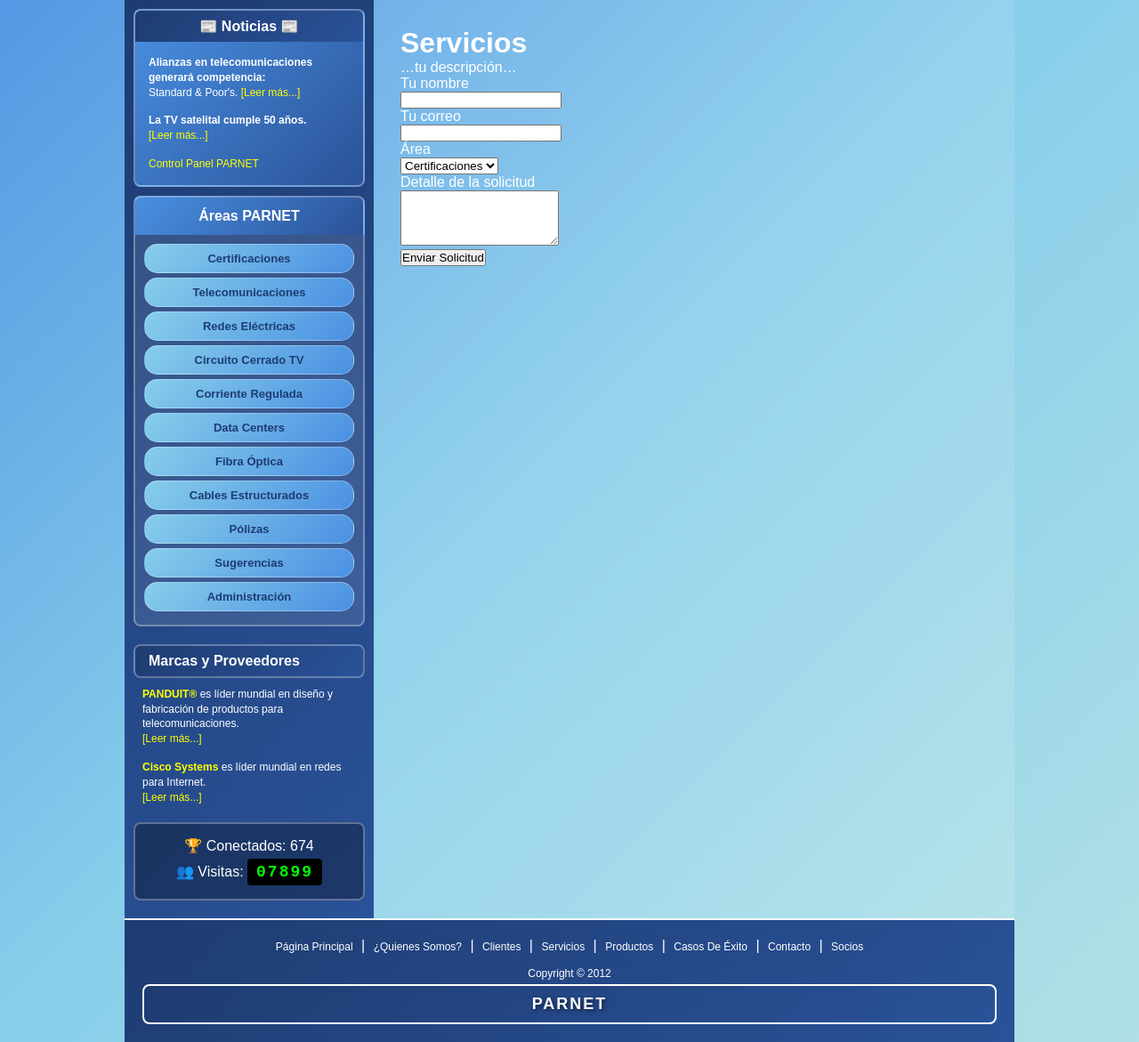
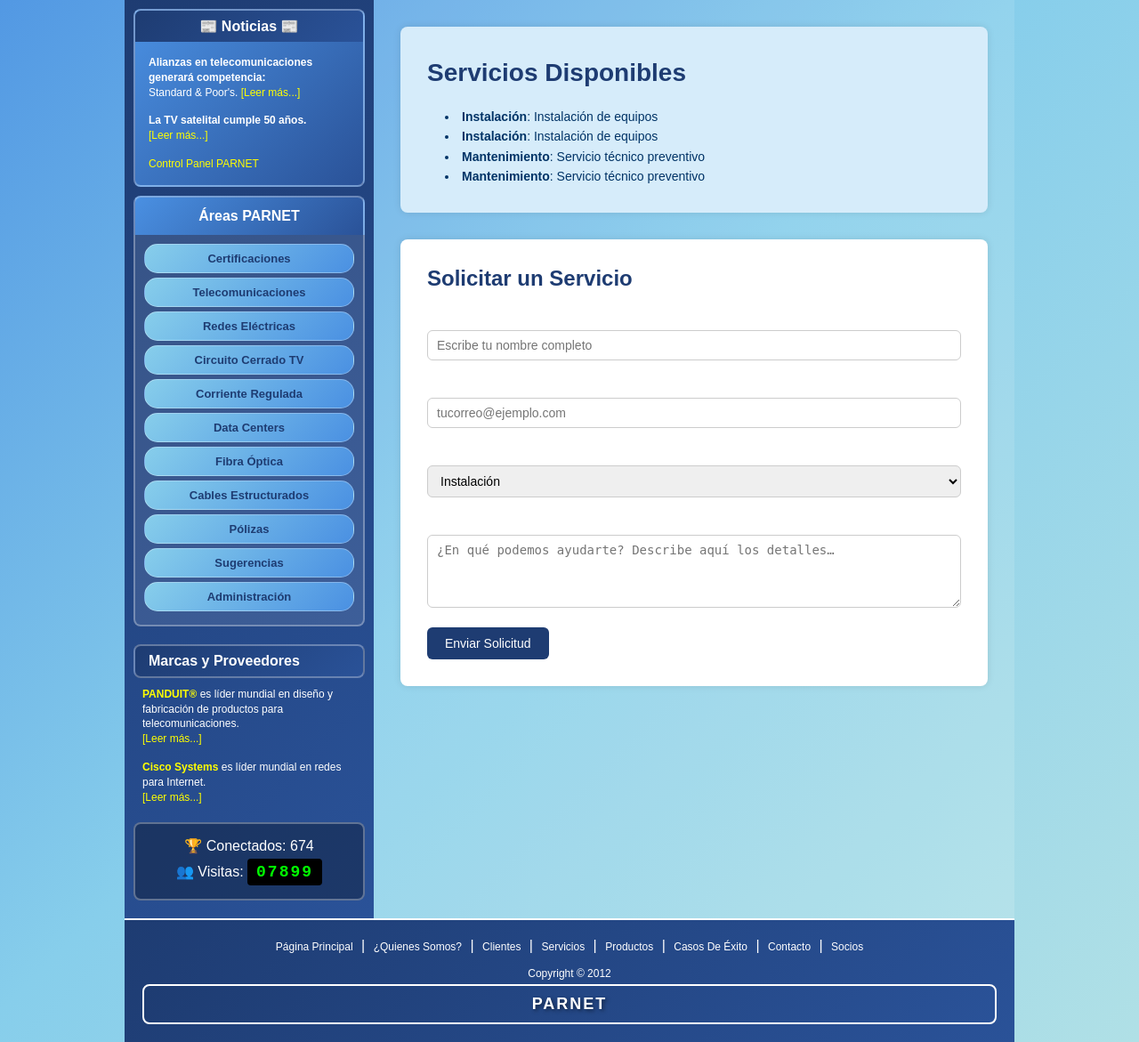
Before and after one commit to cecidavi/Partner, a Flask app: page /servicios in a window 1280 px wide. Shown: the part 179-1350 px from the top of the page at 89% size. Run offline with Flask 3, Linux system fonts and the light colour scheme; data comes from the database, SQL or seed files in the repository; parts of the project's set-up code (start-up, migrations or seed data) failed here and were passed over; some libraries are stand-ins or nearby versions.

Commit message:
servicios echo

```diff
--- a/app/routes/public.py
+++ b/app/routes/public.py
@@ -4,6 +4,7 @@ from app.models.cliente import Cliente
 from app.models.producto import Producto
 from app.forms.servicio_form import ServicioForm
 from app.models.solicitud_servicio import SolicitudServicio
+from app.models.servicio import Servicio
 from app.models.contacto import Contacto
 from app import db
 
@@ -22,21 +23,32 @@ def clientes():
     lista_clientes = Cliente.query.all()
     return render_template('clientes.html', clientes=lista_clientes)
 
-@public_bp.route('/servicios', methods=['GET','POST'])
+@public_bp.route('/servicios', methods=['GET', 'POST'])
 def servicios():
+    # Cargamos los servicios ofrecidos
+    servicios_ofrecidos = Servicio.query.order_by(Servicio.nombre).all()
+
+    # Preparamos el formulario, con choices dinámicas
     form = ServicioForm()
+    form.area.choices = [(s.id, s.nombre) for s in servicios_ofrecidos]
+
     if form.validate_on_submit():
-        req = SolicitudServicio(
+        solicitud = SolicitudServicio(
             nombre_cliente = form.nombre.data,
             correo_cliente = form.correo.data,
-            servicio_id    = None,              # o un mapeo si quieres FK
+            servicio_id    = form.area.data,
             detalle        = form.detalle.data
         )
-        db.session.add(req)
+        db.session.add(solicitud)
         db.session.commit()
         flash('¡Solicitud de servicio enviada!', 'success')
         return redirect(url_for('public.servicios'))
-    return render_template('servicios.html', form=form)
+
+    return render_template(
+        'servicios.html',
+        servicios_ofrecidos=servicios_ofrecidos,
+        form=form
+    )
 
 @public_bp.route('/producto')
 def productos():
@@ -58,7 +70,6 @@ def contactos():
         correo  = request.form.get('correo')
         mensaje = request.form.get('mensaje')
 
-        # guardar
         nuevo = Contacto(nombre=nombre, correo=correo, mensaje=mensaje)
         db.session.add(nuevo)
         db.session.commit()
--- a/app/templates/servicios.html
+++ b/app/templates/servicios.html
@@ -1,49 +1,110 @@
+{# templates/servicios.html #}
 {% extends "base.html" %}
 {% block title %}Servicios - PARNET Ingeniería{% endblock %}
 
 {% block extra_css %}
 <style>
-/* … tus estilos previos … */
+.servicios-section {
+    padding: 30px;
+    background: #d6ecfa;
+    border-radius: 8px;
+    box-shadow: 0 0 8px rgba(0,0,0,0.1);
+    color: #003366;
+    font-size: 14px;
+    line-height: 1.6;
+    margin-bottom: 30px;
+}
+.servicios-section h1 {
+    color: #1e3c72;
+    margin-bottom: 15px;
+}
+.servicios-section ul {
+    list-style: disc inside;
+    padding-left: 20px;
+}
 .solicitud-section {
-    margin-top: 40px;
     padding: 30px;
     background: #ffffff;
     border-radius: 8px;
     box-shadow: 0 0 8px rgba(0,0,0,0.1);
 }
-/* … */
+.solicitud-section h2 {
+    color: #1e3c72;
+    margin-bottom: 20px;
+}
+.solicitud-section .form-group {
+    margin-bottom: 18px;
+}
+.solicitud-section label {
+    font-weight: bold;
+    display: block;
+    margin-bottom: 6px;
+}
+.solicitud-section input,
+.solicitud-section textarea,
+.solicitud-section select {
+    width: 100%;
+    padding: 8px 10px;
+    border: 1px solid #ccc;
+    border-radius: 6px;
+    font-size: 14px;
+}
+.solicitud-section button {
+    background: #1e3c72;
+    color: #fff;
+    border: none;
+    padding: 10px 20px;
+    border-radius: 6px;
+    cursor: pointer;
+    font-size: 14px;
+    transition: background 0.3s;
+}
+.solicitud-section button:hover {
+    background: #16335e;
+}
 </style>
 {% endblock %}
 
 {% block content %}
   <div class="servicios-section">
-    <h1>Servicios</h1>
-    <p class="lead">…tu descripción…</p>
-    <!-- … contenido estático … -->
+    <h1>Servicios Disponibles</h1>
+    <ul>
+      {% for s in servicios_ofrecidos %}
+        <li><strong>{{ s.nombre }}</strong>: {{ s.descripcion or 'Sin descripción' }}</li>
+      {% endfor %}
+    </ul>
   </div>
 
+  <section class="solicitud-section">
+    <h2>Solicitar un Servicio</h2>
     <form method="POST" action="{{ url_for('public.servicios') }}">
       {{ form.hidden_tag() }}
+
       <div class="form-group">
-    {{ form.nombre.label }}<br>
-    {{ form.nombre() }}
+        <label for="{{ form.nombre.id }}">Nombre Completo</label>
+        {{ form.nombre(class_="", id=form.nombre.id, placeholder="Escribe tu nombre completo") }}
       </div>
+
       <div class="form-group">
-    {{ form.correo.label }}<br>
-    {{ form.correo() }}
+        <label for="{{ form.correo.id }}">Correo Electrónico</label>
+        {{ form.correo(class_="", id=form.correo.id, placeholder="tucorreo@ejemplo.com") }}
       </div>
+
       <div class="form-group">
-    {{ form.area.label }}<br>
-    {{ form.area() }}
+        <label for="{{ form.area.id }}">Selecciona el Servicio</label>
+        {{ form.area(class_="", id=form.area.id) }}
       </div>
+
       <div class="form-group">
-    {{ form.detalle.label }}<br>
-    {{ form.detalle(rows=4) }}
+        <label for="{{ form.detalle.id }}">Detalles de la Solicitud</label>
+        {{ form.detalle(rows=4, class_="", id=form.detalle.id, placeholder="¿En qué podemos ayudarte? Describe aquí los detalles…") }}
       </div>
+
       <div class="form-group">
         {{ form.recaptcha }}
       </div>
+
       <button type="submit">{{ form.submit.label.text }}</button>
     </form>
-
+  </section>
 {% endblock %}
```
Lines whose indentation alone changed are shown as unchanged.
